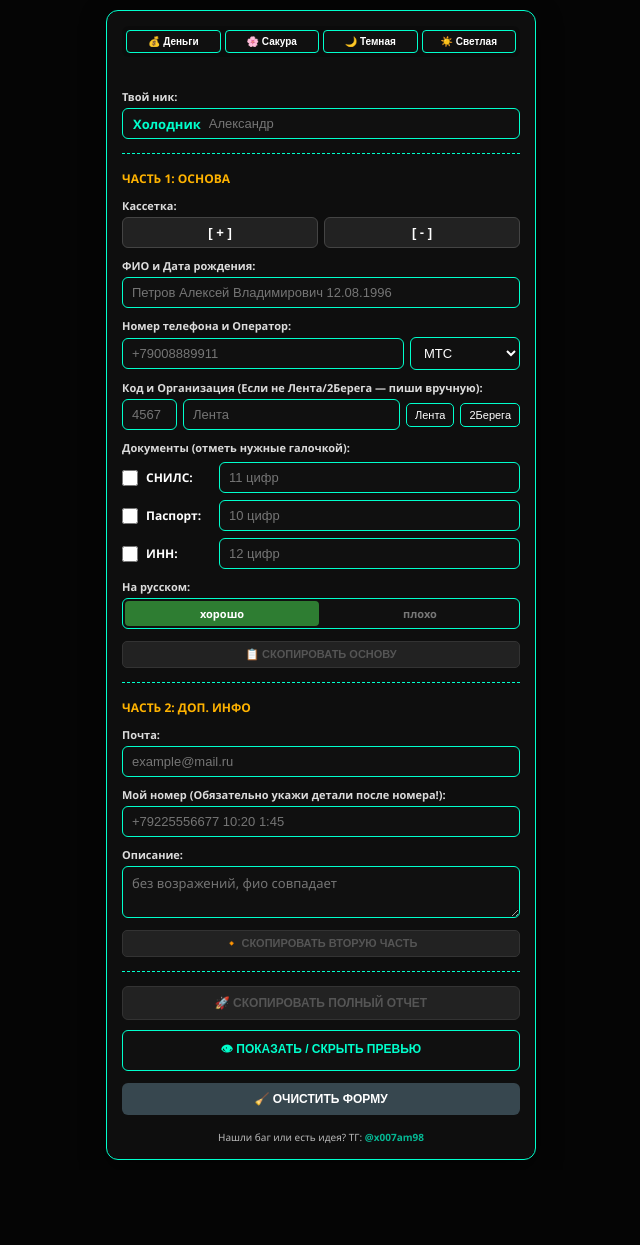
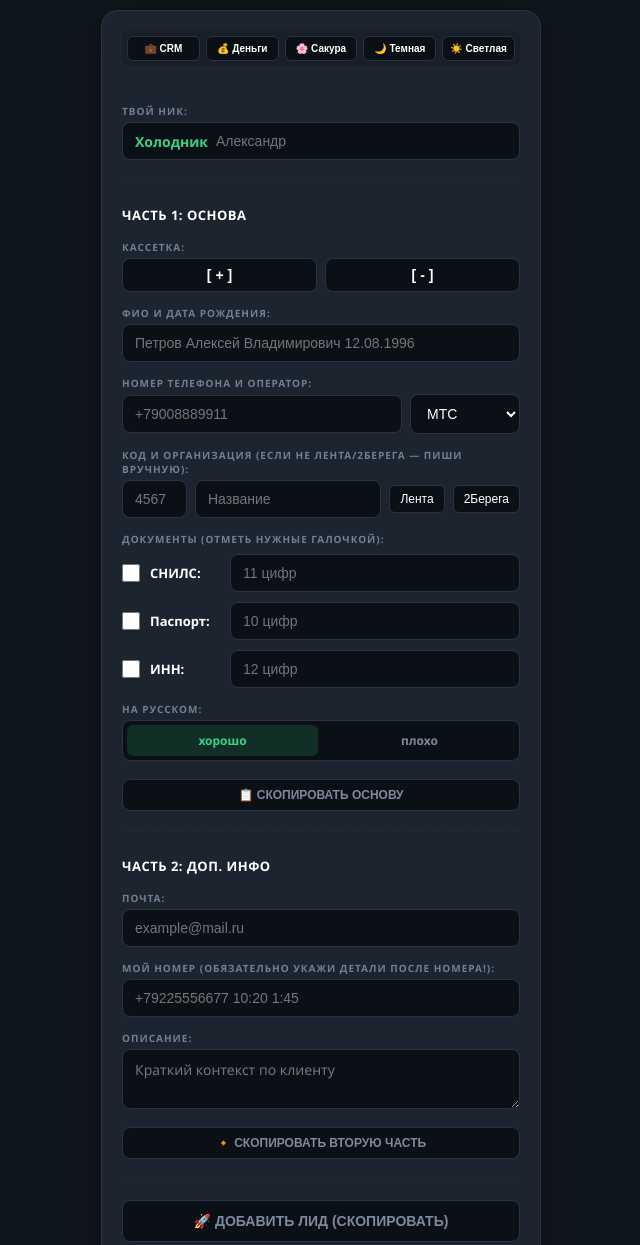
Before and after one commit to offnikzabivaka/report-bot, a plain HTML site: page index.html in a window 1280 px wide. Shown: the top 1245 px of the page, without its empty margins (319-959 px from the left). Before the commit the page ends 1170 px from the top, so only its background shows below. Drawn offline with Linux system fonts and the light colour scheme.

Commit message:
Update index.html

```diff
--- a/index.html
+++ b/index.html
@@ -12,17 +12,31 @@
             --border-color: #333;
             --input-bg: #161616;
             --input-text: #fff;
+            --label-color: #a0a0a0;
         }
 
         body {
             margin: 0; padding: 10px; background: var(--bg-color); color: var(--text-color);
-            font-family: 'Segoe UI', sans-serif; display: flex; flex-direction: column; align-items: center;
+            font-family: 'Segoe UI', Roboto, Helvetica, Arial, sans-serif;
+            display: flex; flex-direction: column; align-items: center;
             min-height: 100vh; box-sizing: border-box; overflow-x: hidden; transition: background 0.3s, color 0.3s;
         }
 
         #bg-container { position: fixed; top: 0; left: 0; width: 100%; height: 100%; z-index: -1; pointer-events: none; }
         .bg-gif { width: 100%; height: 100%; background: url('money.gif') center/cover no-repeat; opacity: 0.35; display: none; }
         canvas { position: absolute; top: 0; left: 0; width: 100%; height: 100%; display: none; }
+
+        /* НОВЫЙ ОСНОВНОЙ СТИЛЬ ИЗ CRM */
+        body.theme-crm {
+            --bg-color: #10161d;
+            --panel-bg: #1c2430;
+            --text-color: #ffffff;
+            --accent-color: #3ad385; /* Мятно-зеленый */
+            --border-color: #2a3340;
+            --input-bg: #0b1016;
+            --input-text: #ffffff;
+            --label-color: #7b8a9c;
+        }
 
         body.theme-money {
             --bg-color: #050505; --panel-bg: rgba(15, 15, 15, 0.98); --text-color: #ffffff; --accent-color: #00ffcc; --border-color: #00ffcc; --input-bg: #101010; --input-text: #ffffff;
@@ -38,87 +52,128 @@
         }
 
         .main-panel {
-            width: 100%; max-width: 430px; background: var(--panel-bg);
-            padding: 15px; border-radius: 12px; box-shadow: 0 8px 25px rgba(0,0,0,0.6);
-            border: 1px solid var(--border-color); display: flex; flex-direction: column; gap: 10px;
+            width: 100%; max-width: 440px; background: var(--panel-bg);
+            padding: 20px; border-radius: 16px; box-shadow: 0 8px 30px rgba(0,0,0,0.4);
+            border: 1px solid var(--border-color); display: flex; flex-direction: column; gap: 14px;
             box-sizing: border-box; z-index: 2; transition: background 0.3s, border 0.3s;
         }
 
-        .title-spacing { height: 10px; }
-        h3 { margin: 2px 0 1px 0; color: #ffb300; font-size: 12px; text-transform: uppercase; }
+        .title-spacing { height: 5px; }
+
+        h3 {
+            margin: 5px 0 2px 0; color: #ffb300; font-size: 13px; text-transform: uppercase;
+            font-weight: 700; letter-spacing: 0.5px;
+        }
+
+        /* Специфичные правки под стиль CRM */
+        body.theme-crm h3 { color: #ffffff; font-size: 13px; letter-spacing: 0.5px; margin-top: 5px; }
+        body.theme-crm label {
+            font-size: 10px; color: var(--label-color); text-transform: uppercase;
+            letter-spacing: 1px; font-weight: 700; margin-bottom: -2px;
+        }
+
         body.theme-sakura h3 { color: #c2185b; }
 
-        .row { display: flex; flex-direction: column; gap: 4px; }
-        .row-inline { display: flex; flex-wrap: wrap; gap: 6px; align-items: center; }
+        .row { display: flex; flex-direction: column; gap: 6px; }
+        .row-inline { display: flex; flex-wrap: wrap; gap: 8px; align-items: center; }
 
-        label { font-size: 11px; color: var(--text-color); opacity: 0.85; font-weight: 600; }
+        label { font-size: 12px; color: var(--label-color, var(--text-color)); opacity: 0.9; font-weight: 600; }
 
         input[type="text"], select, textarea {
             background: var(--input-bg); border: 1px solid var(--border-color); color: var(--input-text);
-            padding: 7px 9px; border-radius: 6px; font-size: 13px; transition: all 0.2s; box-sizing: border-box;
+            padding: 10px 12px; border-radius: 8px; font-size: 14px; transition: all 0.2s; box-sizing: border-box;
+            width: 100%;
         }
-        input[type="text"]:focus, select:focus, textarea:focus { border-color: var(--accent-color); outline: none; box-shadow: 0 0 5px var(--accent-color); }
+        input[type="text"]:focus, select:focus, textarea:focus {
+            border-color: var(--accent-color); outline: none;
+            box-shadow: 0 0 0 1px var(--accent-color);
+        }
 
-        textarea { resize: vertical; min-height: 45px; font-family: inherit; }
+        textarea { resize: vertical; min-height: 55px; font-family: inherit; }
 
-        .theme-selector { display: flex; flex-wrap: wrap; gap: 4px; margin-bottom: 2px; background: rgba(0,0,0,0.2); padding: 4px; border-radius: 6px; }
-        .theme-btn { flex: 1; min-width: 65px; padding: 5px; font-size: 10px; font-weight: bold; border: 1px solid var(--border-color); border-radius: 4px; cursor: pointer; background: var(--input-bg); color: var(--input-text); text-align: center; }
-        .theme-btn:hover { background: var(--accent-color); color: #000; }
+        .theme-selector { display: flex; flex-wrap: wrap; gap: 6px; margin-bottom: 5px; background: rgba(0,0,0,0.15); padding: 5px; border-radius: 8px; }
+        .theme-btn {
+            flex: 1; min-width: 65px; padding: 6px; font-size: 10px; font-weight: bold;
+            border: 1px solid var(--border-color); border-radius: 6px; cursor: pointer;
+            background: var(--input-bg); color: var(--input-text); text-align: center; transition: 0.2s;
+        }
+        .theme-btn:hover { background: var(--accent-color); color: #000; border-color: var(--accent-color); }
 
         .dmf-btn {
-            flex: 1; background: #222; border: 1px solid #444; color: #fff;
-            padding: 7px; font-weight: bold; border-radius: 6px; cursor: pointer; font-size: 13px;
+            flex: 1; background: var(--input-bg); border: 1px solid var(--border-color); color: var(--input-text);
+            padding: 8px; font-weight: bold; border-radius: 8px; cursor: pointer; font-size: 14px; transition: 0.2s;
         }
         .dmf-btn.active.plus { background: #1b5e20; border-color: #4caf50; color: #fff; }
         .dmf-btn.active.minus { background: #b71c1c; border-color: #f44336; color: #fff; }
 
+        body.theme-crm .dmf-btn.active.plus { background: rgba(58, 211, 133, 0.15); border-color: var(--accent-color); color: var(--accent-color); }
+
         .fast-btn {
             background: var(--input-bg); border: 1px solid var(--border-color); color: var(--input-text);
-            padding: 5px 8px; border-radius: 5px; cursor: pointer; font-size: 11px;
+            padding: 6px 10px; border-radius: 6px; cursor: pointer; font-size: 12px; transition: 0.2s;
         }
-        .fast-btn:hover { border-color: var(--accent-color); }
+        .fast-btn:hover { border-color: var(--accent-color); color: var(--accent-color); }
 
-        .toggle-group { display: flex; gap: 4px; background: var(--input-bg); padding: 2px; border-radius: 6px; border: 1px solid var(--border-color); width: 100%; box-sizing: border-box; }
-        .toggle-btn { flex: 1; text-align: center; padding: 5px; font-size: 11px; font-weight: bold; cursor: pointer; border-radius: 4px; color: #777; }
+        .toggle-group { display: flex; gap: 6px; background: var(--input-bg); padding: 4px; border-radius: 8px; border: 1px solid var(--border-color); width: 100%; box-sizing: border-box; }
+        .toggle-btn { flex: 1; text-align: center; padding: 7px; font-size: 12px; font-weight: bold; cursor: pointer; border-radius: 6px; color: var(--label-color); transition: 0.2s; }
         .toggle-btn.active.good { background: #2e7d32; color: #fff; }
         .toggle-btn.active.bad { background: #c62828; color: #fff; }
 
-        .error-border { border-color: #ff5252 !important; background: rgba(255, 82, 82, 0.1) !important; }
+        body.theme-crm .toggle-btn.active.good { background: rgba(58, 211, 133, 0.15); color: var(--accent-color); }
+
+        .error-border { border-color: #ff5252 !important; background: rgba(255, 82, 82, 0.05) !important; }
 
         .preview-box {
-            display: none; background: #000; border: 1px solid var(--border-color); border-radius: 6px;
-            padding: 10px; font-family: monospace; font-size: 12px; color: #00ff00;
+            display: none; background: #000; border: 1px solid var(--border-color); border-radius: 8px;
+            padding: 12px; font-family: monospace; font-size: 12px; color: #00ff00;
             white-space: pre-wrap; word-break: break-all; max-height: 140px; overflow-y: auto; margin-top: 2px;
         }
         body.theme-sakura .preview-box { background: #fff0f2; color: #4a282c; }
         body.theme-light .preview-box { background: #fafafa; color: #333; }
         body.theme-money .preview-box { color: #fff; border-color: var(--accent-color); }
         body.theme-dark .preview-box { color: #e0e0e0; }
+        body.theme-crm .preview-box { background: var(--input-bg); color: var(--text-color); border-color: var(--border-color); }
 
-        .action-btn { width: 100%; border: none; padding: 9px; border-radius: 6px; font-size: 12px; font-weight: bold; cursor: pointer; transition: 0.15s; color: white; }
+        .action-btn { width: 100%; border: none; padding: 12px; border-radius: 8px; font-size: 13px; font-weight: bold; cursor: pointer; transition: 0.2s; color: white; }
         .btn-basis { background: #1b5e20; } .btn-basis:hover { background: #2e7d32; }
         .btn-part2 { background: #e65100; } .btn-part2:hover { background: #f57c00; }
+
+        /* Главная кнопка в стиле CRM */
         .btn-full { background: #0d47a1; } .btn-full:hover { background: #1565c0; }
-        .btn-preview { background: var(--input-bg); border: 1px solid var(--border-color); color: var(--accent-color); }
+        body.theme-crm .btn-full {
+            background: var(--accent-color); color: #000; font-size: 14px;
+            box-shadow: 0 4px 15px rgba(58, 211, 133, 0.15);
+        }
+        body.theme-crm .btn-full:hover { background: #32ba75; }
+
+        .btn-preview { background: transparent; border: 1px solid var(--border-color); color: var(--accent-color); }
+        .btn-preview:hover { background: rgba(255,255,255,0.05); }
         .btn-clear { background: #37474f; margin-top: 2px; } .btn-clear:hover { background: #455a64; }
+        body.theme-crm .btn-clear { background: transparent; border: 1px solid var(--border-color); color: #ff5252; }
 
         .btn-small-copy {
-            width: 100%; padding: 6px; font-size: 11px; font-weight: bold; border: none; border-radius: 5px; cursor: pointer; color: white; transition: 0.15s; margin-top: 2px;
+            width: 100%; padding: 8px; font-size: 12px; font-weight: bold; border: none; border-radius: 8px; cursor: pointer; color: white; transition: 0.15s; margin-top: 4px;
         }
         .btn-small-copy.basis { background: #2e7d32; } .btn-small-copy.basis:hover { background: #388e3c; }
         .btn-small-copy.part2 { background: #ef6c00; } .btn-small-copy.part2:hover { background: #f57c00; }
 
-        .action-btn:disabled, .btn-small-copy:disabled { background: #222 !important; color: #555 !important; cursor: not-allowed; border: 1px solid #333 !important; }
-        body.theme-light .action-btn:disabled, body.theme-light .btn-small-copy:disabled { background: #e0e0e0 !important; color: #999 !important; border: 1px solid #ccc !important; }
-        .divider { border-top: 1px dashed var(--border-color); margin: 4px 0; }
+        body.theme-crm .btn-small-copy.basis { background: #1e3a2a; color: #3ad385; border: 1px solid #2a4a35; }
+        body.theme-crm .btn-small-copy.part2 { background: #3a2510; color: #ff9800; border: 1px solid #4a3015; }
 
-        .nick-input-container { display: flex; align-items: center; background: var(--input-bg); border: 1px solid var(--border-color); border-radius: 6px; padding-left: 10px; }
-        .nick-prefix { font-size: 13px; font-weight: bold; color: var(--accent-color); padding-right: 8px; user-select: none; }
-        .nick-input-container input { flex: 1; border: none !important; background: transparent !important; padding-left: 0 !important; }
+        .action-btn:disabled, .btn-small-copy:disabled { background: #222 !important; color: #555 !important; cursor: not-allowed; border: 1px solid transparent !important; box-shadow: none !important;}
+        body.theme-light .action-btn:disabled, body.theme-light .btn-small-copy:disabled { background: #e0e0e0 !important; color: #999 !important; }
+        body.theme-crm .action-btn:disabled, body.theme-crm .btn-small-copy:disabled { background: var(--input-bg) !important; color: var(--label-color) !important; border: 1px solid var(--border-color) !important; }
 
-        .doc-row { display: flex; align-items: center; gap: 8px; margin-top: 3px; }
-        .doc-row input[type="checkbox"] { width: 16px; height: 16px; cursor: pointer; accent-color: var(--accent-color); margin: 0; }
-        .doc-row span { font-size: 12px; width: 65px; font-weight: bold; }
+        .divider { border-top: 1px dashed var(--border-color); margin: 6px 0; opacity: 0.5; }
+
+        .nick-input-container { display: flex; align-items: center; background: var(--input-bg); border: 1px solid var(--border-color); border-radius: 8px; padding-left: 12px; transition: 0.2s; }
+        .nick-input-container:focus-within { border-color: var(--accent-color); box-shadow: 0 0 0 1px var(--accent-color); }
+        .nick-prefix { font-size: 14px; font-weight: bold; color: var(--accent-color); padding-right: 8px; user-select: none; }
+        .nick-input-container input { flex: 1; border: none !important; background: transparent !important; padding-left: 0 !important; box-shadow: none !important; }
+
+        .doc-row { display: flex; align-items: center; gap: 10px; margin-top: 4px; }
+        .doc-row input[type="checkbox"] { width: 18px; height: 18px; cursor: pointer; accent-color: var(--accent-color); margin: 0; }
+        .doc-row span { font-size: 13px; width: 70px; font-weight: bold; color: var(--text-color); }
         .doc-row input[type="text"] { flex: 1; }
 
         #success-overlay {
@@ -129,30 +184,32 @@
         }
         #success-overlay.show { opacity: 1; }
         .success-checkmark {
-            font-size: 120px; color: #2e7d32; text-shadow: 0 0 20px rgba(46,125,50,0.6);
+            font-size: 120px; color: var(--accent-color); text-shadow: 0 0 30px rgba(58,211,133,0.4);
             transform: scale(0.5); transition: transform 0.2s cubic-bezier(0.175, 0.885, 0.32, 1.275);
         }
         #success-overlay.show .success-checkmark { transform: scale(1); }
 
         .footer-credits {
-            text-align: center; font-size: 10px; margin-top: 5px; opacity: 0.7; color: var(--text-color);
+            text-align: center; font-size: 11px; margin-top: 10px; opacity: 0.5; color: var(--text-color);
         }
         .footer-credits a { color: var(--accent-color); text-decoration: none; font-weight: bold; }
     </style>
 </head>
-<body class="theme-money">
+<!-- Ставим CRM тему по умолчанию прямо в body -->
+<body class="theme-crm">
 
     <div id="success-overlay">
         <div class="success-checkmark">✔</div>
     </div>
 
     <div id="bg-container">
-        <div class="bg-gif" id="money-bg" style="display: block;"></div>
+        <div class="bg-gif" id="money-bg"></div>
         <canvas id="canvas-sakura"></canvas>
     </div>
 
     <div class="main-panel">
         <div class="theme-selector">
+            <button class="theme-btn" onclick="changeTheme('crm')">💼 CRM</button>
             <button class="theme-btn" onclick="changeTheme('money')">💰 Деньги</button>
             <button class="theme-btn" onclick="changeTheme('sakura')">🌸 Сакура</button>
             <button class="theme-btn" onclick="changeTheme('dark')">🌙 Темная</button>
@@ -204,8 +261,8 @@
         <div class="row">
             <label>Код и Организация (Если не Лента/2Берега — пиши вручную):</label>
             <div class="row-inline">
-                <input type="text" id="client_code" placeholder="4567" style="width: 55px;" oninput="validateForm();">
-                <input type="text" id="code_org" placeholder="Лента" style="flex:1; min-width: 110px;" oninput="validateForm();">
+                <input type="text" id="client_code" placeholder="4567" style="width: 65px;" oninput="validateForm();">
+                <input type="text" id="code_org" placeholder="Название" style="flex:1; min-width: 100px;" oninput="validateForm();">
                 <button class="fast-btn" onclick="setOrg('Лента')">Лента</button>
                 <button class="fast-btn" onclick="setOrg('2Берега')">2Берега</button>
             </div>
@@ -256,13 +313,13 @@
         </div>
         <div class="row">
             <label>Описание:</label>
-            <textarea id="description" placeholder="без возражений, фио совпадает" oninput="validateForm();"></textarea>
+            <textarea id="description" placeholder="Краткий контекст по клиенту" oninput="validateForm();"></textarea>
         </div>
 
         <button class="btn-small-copy part2" id="btn-copy-part2" disabled onclick="copyReport('part2')">🔸 СКОПИРОВАТЬ ВТОРУЮ ЧАСТЬ</button>
 
         <div class="divider"></div>
-        <button class="action-btn btn-full" id="btn-full-btn" disabled onclick="copyReport('full')">🚀 СКОПИРОВАТЬ ПОЛНЫЙ ОТЧЕТ</button>
+        <button class="action-btn btn-full" id="btn-full-btn" disabled onclick="copyReport('full')">🚀 ДОБАВИТЬ ЛИД (СКОПИРОВАТЬ)</button>
         <button class="action-btn btn-preview" onclick="togglePreview()">👁 ПОКАЗАТЬ / СКРЫТЬ ПРЕВЬЮ</button>
         <div class="preview-box" id="preview-output"></div>
         <button class="action-btn btn-clear" onclick="clearForm()">🧹 ОЧИСТИТЬ ФОРМУ</button>
@@ -284,7 +341,8 @@
         if(localStorage.getItem('saved_theme')) {
             changeTheme(localStorage.getItem('saved_theme'));
         } else {
-            changeTheme('money');
+            // Если сохраненной темы нет, ставим новую тему CRM
+            changeTheme('crm');
         }
         validateForm();
     }
@@ -485,7 +543,7 @@
 
             setTimeout(() => {
                 overlay.className = '';
-            }, 500);
+            }, 600); // Немного увеличил время галочки, чтобы смотрелось приятнее
         });
     }
 
```
